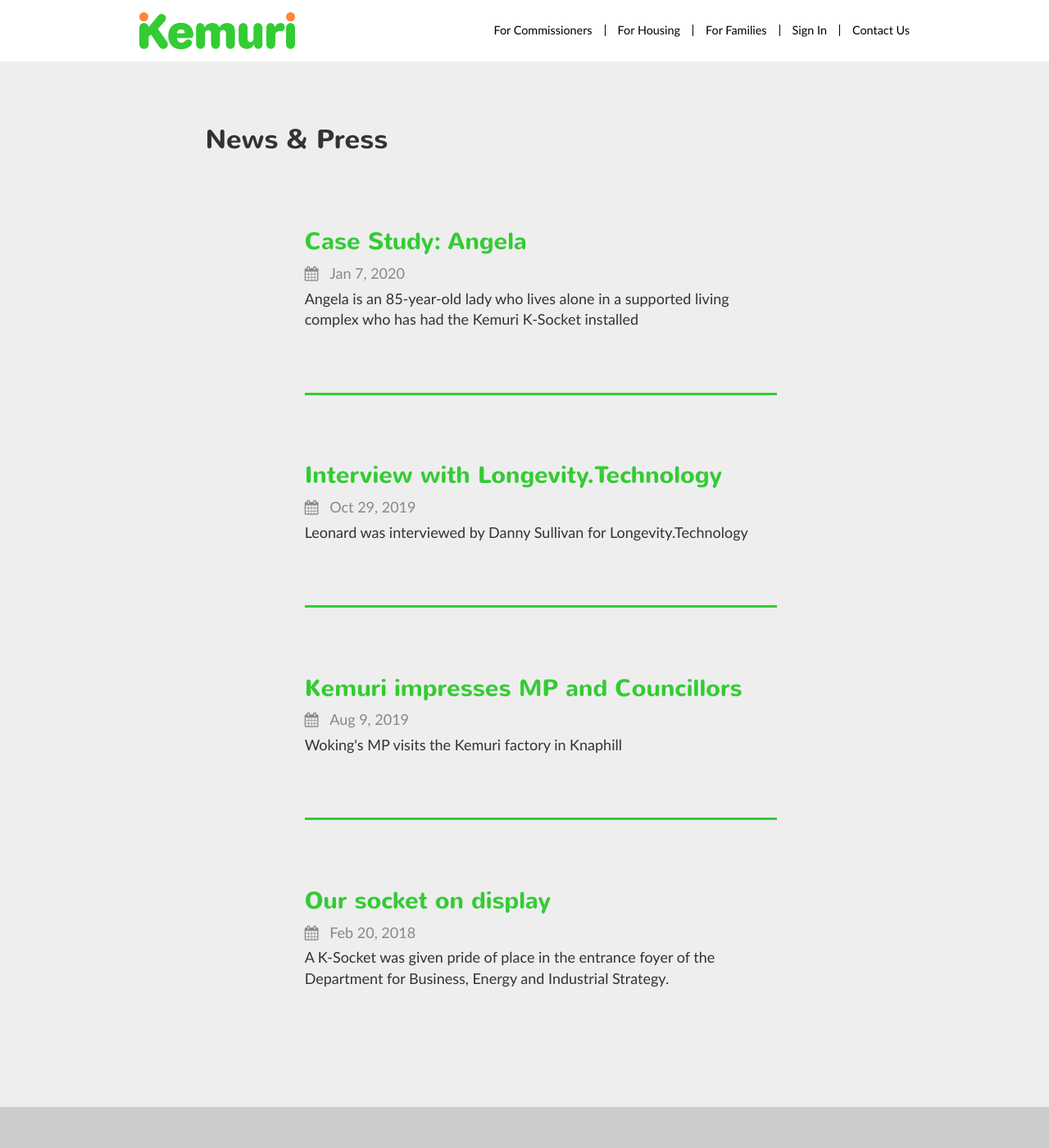
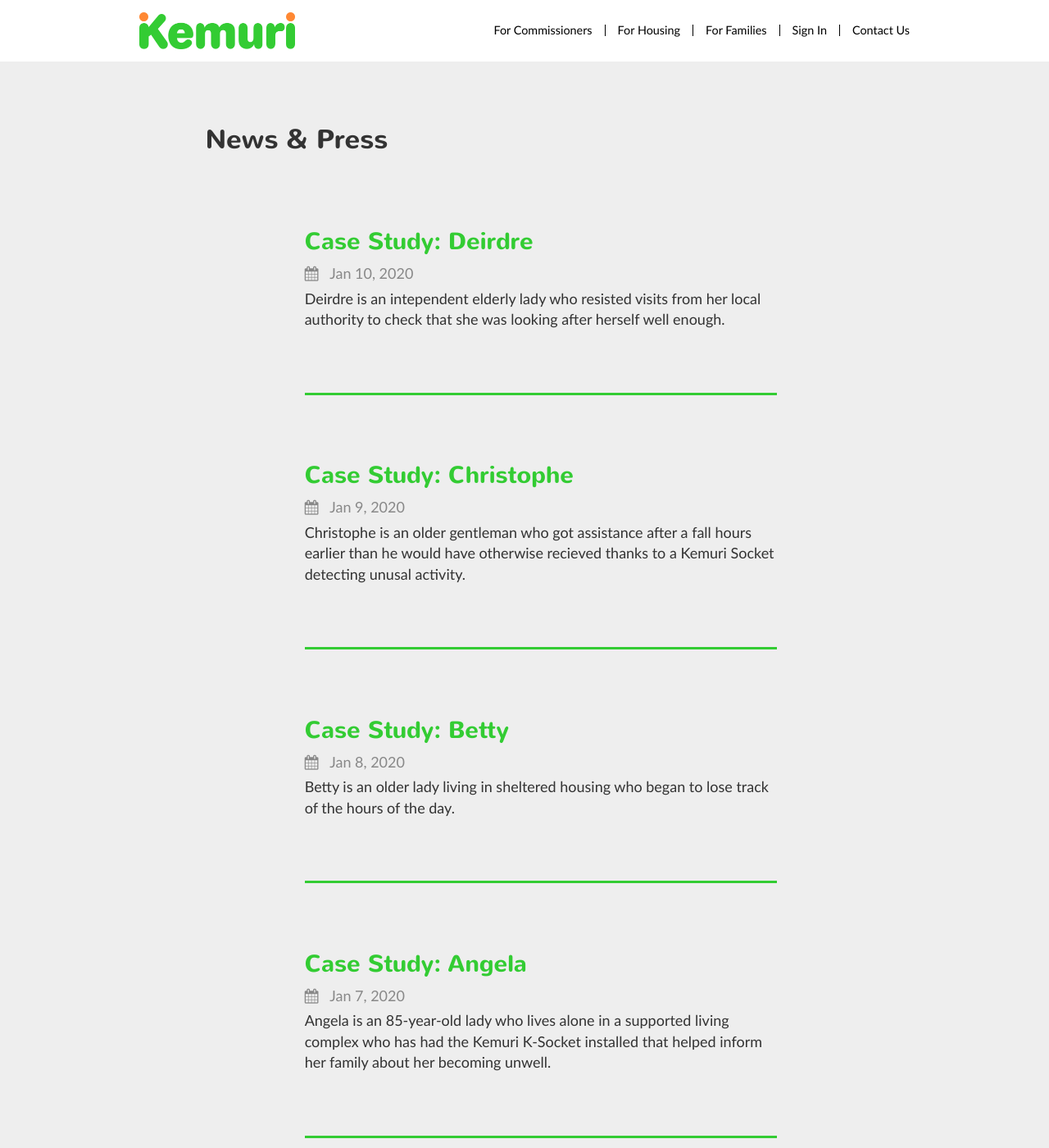
Before and after one commit to intelligentlilli/kemurisense.github.io, a Jekyll site: the page built from blog.html, in a window 1280 px wide and 1400 px high. Shown: the whole window at 82% size. Built offline with Jekyll 4.4.1, drawn with Linux system fonts in a browser that asks for light colours.

Commit message:
Added three new case studies

```diff
--- a/_posts/2020-01-07-Case Study: Angela.html
+++ b/_posts/2020-01-07-Case-Study-Angela.html
@@ -3,7 +3,7 @@
 title:  "Case Study: Angela"
 date:   2020-01-07 12:00:00 +0000
 categories: case-study
-excerpt: Angela is an 85-year-old lady who lives alone in a supported living complex who has had the Kemuri K-Socket installed
+excerpt: Angela is an 85-year-old lady who lives alone in a supported living complex who has had the Kemuri K-Socket installed that helped inform her family about her becoming unwell.
 ---
 
 <h2>Background</h2>
--- /dev/null
+++ b/_posts/2020-01-08-Case-Study-Betty.html
@@ -0,0 +1,26 @@
+---
+layout: post
+title:  "Case Study: Betty"
+date:   2020-01-08 12:00:00 +0000
+categories: case-study
+excerpt: Betty is an older lady living in sheltered housing who began to lose track of the hours of the day.
+---
+
+
+<h2>Background</h2>
+<p>Betty is an older lady living in sheltered housing managed by a housing association.  She is frail and showing symptoms of dementia but normally able to live without daily assistance. Weekly wellbeing checks were part of the care plan. As a backstop to the wired pull-cord system, the housing association had replaced a normal double power socket in her kitchen with a Kemuri intelligent socket.</p>
+
+<h2>The Issue</h2>
+<p>One day Betty lost all sense of time, possibly owing to a mini-stroke. She started making meals in the middle of the night, constantly moving around the kitchen. She did not call for help by calling the scheme manager or pulling the emergency cord.  </p>
+
+<h2>The Solution</h2>
+<p>Kemuri’s web app alerted the scheme manager to the unusual activity, from the motion and the unexpected appliance use, the next morning via a text message. Betty was visited immediately and the manager called for medical assistance to restore normality.  </p>
+
+<h2>Outcomes</h2>
+<p>Betty was able to continue living in her flat. Her care plan was changed to provide more frequent monitoring of daily activities.  </p>
+
+<h2>What They Said</h2>
+<blockquote>
+	<p>We installed the Kemuri K-Socket to identify lack of activity, such as unattended falls. It can be tragic if people can’t call for help. We weren’t expecting hyperactivity – but it shows how useful it is to alert risk cause by unusual activity.</p>
+	<footer>Scheme Manager</footer>
+</blockquote>
--- /dev/null
+++ b/_posts/2020-01-09-Case-Study-Christophe.html
@@ -0,0 +1,26 @@
+---
+layout: post
+title:  "Case Study: Christophe"
+date:   2020-01-09 12:00:00 +0000
+categories: case-study
+excerpt: Christophe is an older gentleman who got assistance after a fall hours earlier than he would have otherwise recieved thanks to a Kemuri Socket detecting unusal activity.
+---
+
+
+<h2>Background</h2>
+<p>A local authority identified Christopher as someone who would potentially benefit from Kemuri’s automatic alerting. He is an older gentleman who lives alone in his own home.</p>
+
+<h2>The Issue</h2>
+<p>Christopher’s wife had recently passed away and his family were concerned that he would not be able to contact anyone if he were to get into any difficulty. Christopher had been offered some home care to help with meals and drinks, but was adamant he could do this himself.</p>
+
+<h2>The Solution</h2>
+<p>After some discussion with his daughter, Christopher agreed that a Kemuri K-Socket could be put in his kitchen, to give both himself and his daughter peace of mind. It was installed, and his kettle and microwave were plugged in.</p>
+
+<h2>Outcomes</h2>
+<p>Christopher's daughter was due to visit him one evening, but that morning she received a red alert via SMS text message, as the socket had picked up that neither the kettle nor the microwave had been used that morning. She called her dad on the telephone but received no reply. This caused her to bring her visit forward. When arriving at his home, she found him on the floor. He had fallen getting out of bed. With some assistance, she was safety able to help him up and asked the doctor to attend.</p>
+
+<h2>What They Said</h2>
+<blockquote>
+	<p>I was planning to visit dad that evening to help with an evening meal, so it would have been several hours later that I found him had I not been alerted. It is so reassuring to know that I will be notified if dad isn’t ok.</p>
+	<footer>Christopher’s daughter</footer>
+</blockquote>
--- /dev/null
+++ b/_posts/2020-01-10-Case-Study-Deirdre.html
@@ -0,0 +1,25 @@
+---
+layout: post
+title:  "Case Study: Deirdre"
+date:   2020-01-10 12:00:00 +0000
+categories: case-study
+excerpt: Deirdre is an intependent elderly lady who resisted visits from her local authority to check that she was looking after herself well enough.
+---
+
+<h2>Background</h2>
+<p>Deirdre is an elderly lady who lives alone and receives regular care visits from her local authority to prepare her food and drink. She has no local family to respond as her only daughter lives in Spain.</p>
+
+<h2>The Issue</h2>
+<p>Deirdre often refused to give access to her carers, insisting that she is OK and is capable of preparing her own meals and drinks. The local authority was very concerned that Deirdre was at risk of dehydration or malnutrition and not capable of looking after herself.</p>
+
+<h2>The Solution</h2>
+<p>The local authority installed Kemuri’s intelligent power socket in Deidre’s kitchen and plugged in her kettle and microwave. They then viewed the data showing use of those appliances via the web app. The next time the carers were denied access they looked for evidence that she was eating and drinking. Unfortunately, as suspected, Deirdre was not looking after herself.</p>
+
+<h2>Outcomes</h2>
+<p>Deirdre was admitted to hospital sooner rather than later to enable to her to receive the best treatment before she deteriorated in other ways.</p>
+
+<h2>What They Said</h2>
+<blockquote>
+	<p>We simply plugged the socket into her kitchen wall and by the time we arrived back at the office we were able to logon and view Deirdre’s movements. Our fears were confirmed that Deirdre was safer in hospital and an emergency was avoided.</p>
+	<footer>Social worker</footer>
+</blockquote>
```
